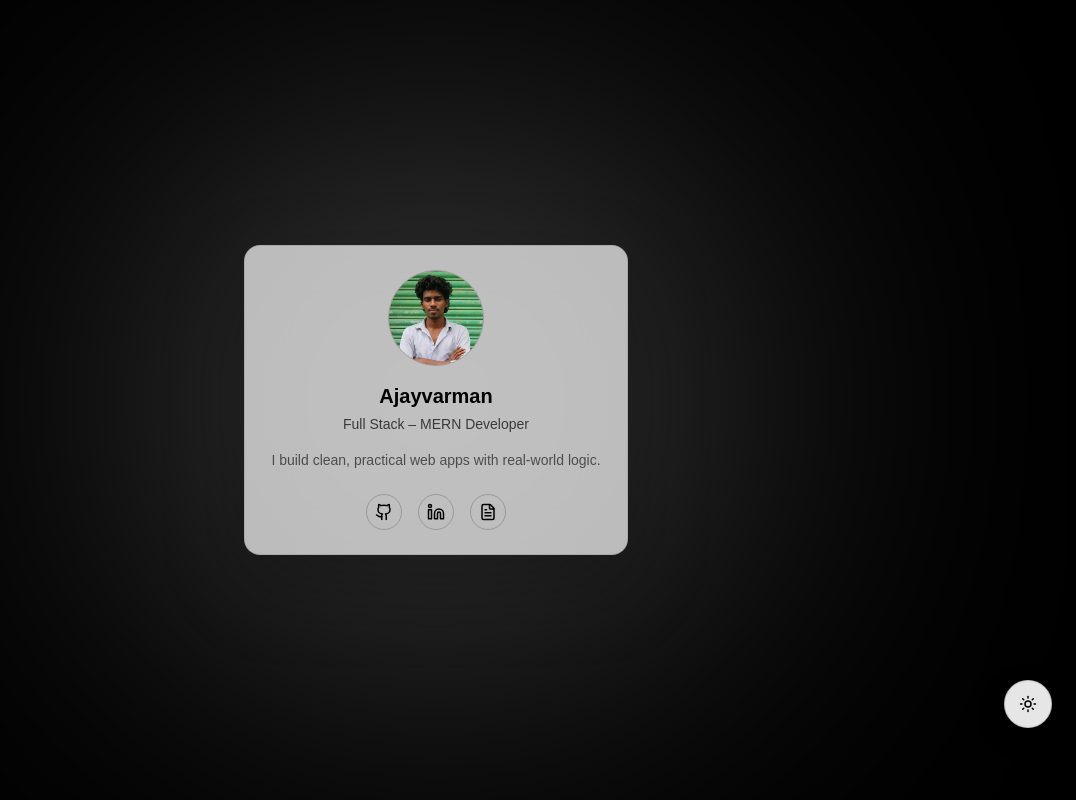
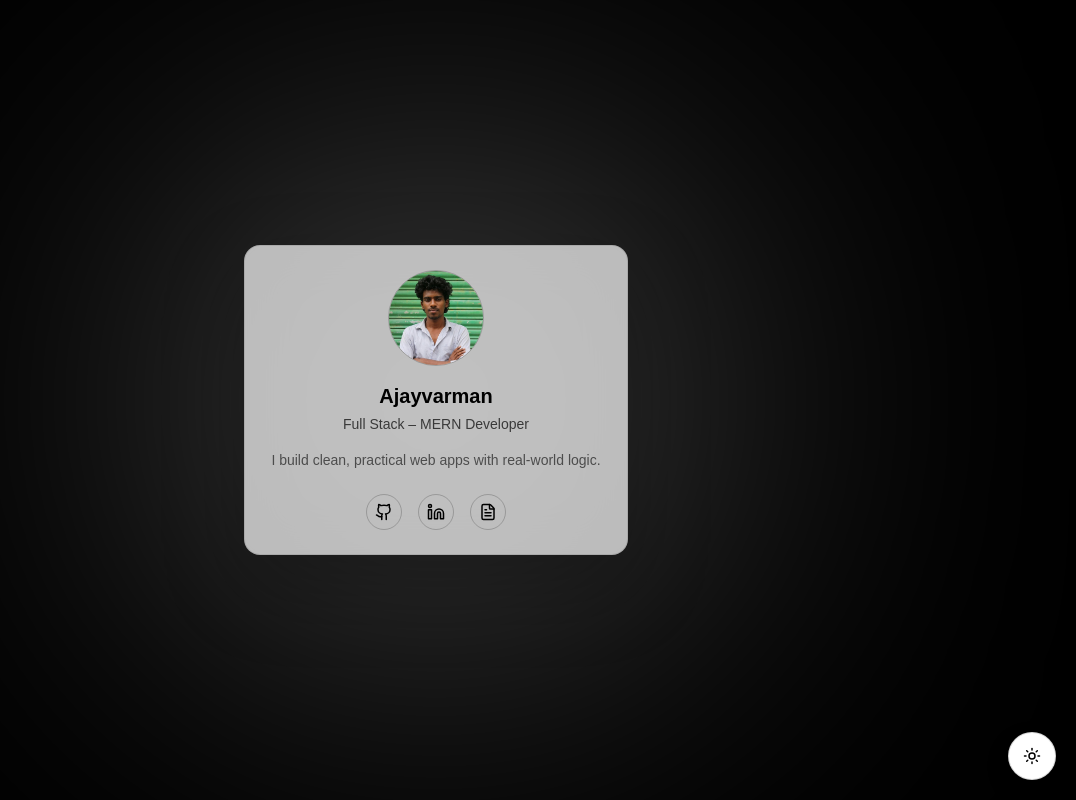
Before and after one commit to AJayvarman0626/portfolio-, a Next.js app: page / in a window 1280 px wide. Shown: the top 800 px of the page, without its empty margins (204-1280 px from the left). Built offline with nearby package versions, Linux system fonts and the light colour scheme; grey boxes are pictures that could not be loaded.

Commit message:
Simplify theme toggle for stability

```diff
--- a/src/components/HeroCard.tsx
+++ b/src/components/HeroCard.tsx
@@ -52,7 +52,11 @@ export default function HeroCard() {
   }
 
   return (
-    <section className="flex min-h-screen items-center justify-center px-4">
+    <section
+  className="flex items-center justify-center px-4 py-10"
+  style={{ minHeight: "100dvh" }}
+>
+
       <motion.div
         onMouseMove={handleMouseMove}
         onMouseLeave={handleMouseLeave}
--- a/src/components/ThemeToggle.tsx
+++ b/src/components/ThemeToggle.tsx
@@ -1,135 +1,50 @@
 "use client";
 
 import { useTheme } from "next-themes";
-import { Moon, Sun, Laptop } from "lucide-react";
-import { useEffect, useRef, useState } from "react";
+import { Moon, Sun } from "lucide-react";
+import { useEffect, useState } from "react";
 
 export default function ThemeToggle() {
   const { theme, setTheme } = useTheme();
   const [mounted, setMounted] = useState(false);
 
-  const [pos, setPos] = useState({ x: 0, y: 0 });
-  const dragging = useRef(false);
-  const start = useRef({ x: 0, y: 0 });
-  const pressTimer = useRef<NodeJS.Timeout | null>(null);
-
   useEffect(() => {
     setMounted(true);
-    // initial safe position (bottom-right)
-    setPos({
-      x: window.innerWidth - 72,
-      y: window.innerHeight - 120,
-    });
   }, []);
 
   if (!mounted) return null;
 
   const isDark = theme === "dark";
 
-  /* ---------- Drag logic ---------- */
-  function onPointerDown(e: React.PointerEvent<HTMLButtonElement>) {
-    dragging.current = true;
-    start.current = {
-      x: e.clientX - pos.x,
-      y: e.clientY - pos.y,
-    };
-
-    // long press → system theme
-    pressTimer.current = setTimeout(() => {
-      setTheme("system");
-    }, 700);
-  }
-
-  function onPointerMove(e: React.PointerEvent<HTMLButtonElement>) {
-    if (!dragging.current) return;
-
-    setPos({
-      x: e.clientX - start.current.x,
-      y: e.clientY - start.current.y,
-    });
-  }
-
-  function onPointerUp() {
-    dragging.current = false;
-
-    if (pressTimer.current) {
-      clearTimeout(pressTimer.current);
-      pressTimer.current = null;
-    }
-
-    // snap to nearest side
-    const vw = window.innerWidth;
-    const vh = window.innerHeight;
-
-    setPos((p) => ({
-      x: p.x < vw / 2 ? 16 : vw - 72,
-      y: Math.min(Math.max(p.y, 16), vh - 96),
-    }));
-  }
-
-  function toggleTheme() {
-    if (theme === "system") {
-      setTheme("dark");
-    } else {
-      setTheme(isDark ? "light" : "dark");
-    }
-  }
-
   return (
     <button
       aria-label="Toggle theme"
-      onClick={toggleTheme}
-      onPointerDown={onPointerDown}
-      onPointerMove={onPointerMove}
-      onPointerUp={onPointerUp}
-      onPointerLeave={onPointerUp}
-      style={{
-        left: pos.x,
-        top: pos.y,
-      }}
+      onClick={() => setTheme(isDark ? "light" : "dark")}
       className="
-        fixed z-50
+        fixed bottom-5 right-5 z-50
         h-12 w-12
         rounded-full
-        backdrop-blur-md
-        touch-none
+        flex items-center justify-center
+
         transition-all duration-300
 
         /* Light mode */
-        bg-white/90
+        bg-white
         border border-black/15
         text-black
-        shadow-[0_10px_30px_rgba(0,0,0,0.15)]
+        shadow-[0_10px_25px_rgba(0,0,0,0.15)]
 
         /* Dark mode */
-        dark:bg-black/70
+        dark:bg-black/80
         dark:border-white/25
         dark:text-white
-        dark:shadow-[0_0_25px_rgba(255,255,255,0.25)]
+        dark:shadow-[0_0_20px_rgba(255,255,255,0.25)]
 
         hover:scale-105
         active:scale-95
       "
     >
-      {/* Radial glow */}
-      <span
-        className={`
-          pointer-events-none absolute inset-0 rounded-full
-          ${isDark ? "bg-white/20" : "bg-black/10"}
-          opacity-0 group-active:opacity-100
-        `}
-      />
-
-      {/* Icon */}
-      <span className="relative z-10 flex items-center justify-center">
-        {theme === "system" ? (
-          <Laptop size={18} />
-        ) : isDark ? (
-          <Sun size={18} />
-        ) : (
-          <Moon size={18} />
-        )}
-      </span>
+      {isDark ? <Sun size={18} /> : <Moon size={18} />}
     </button>
   );
 }
```
